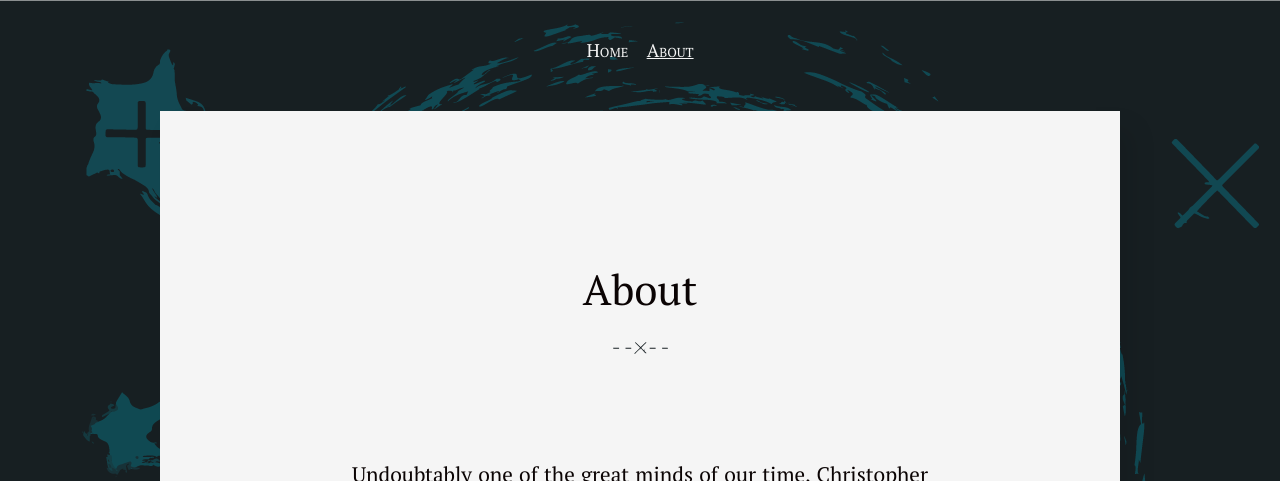
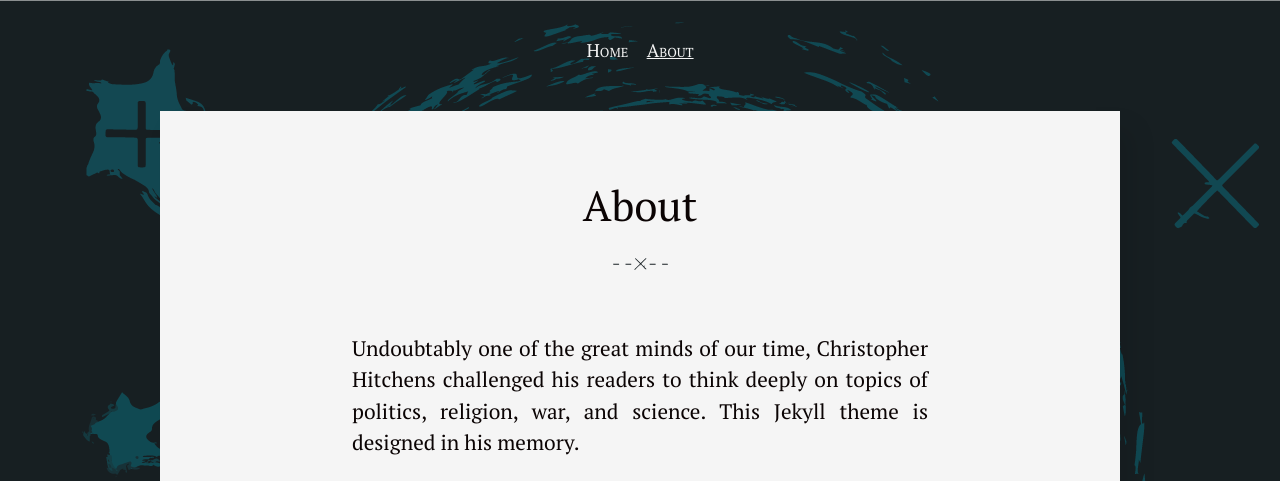
Before and after one commit to silvialohrmann/editorial, a Jekyll site: the page built from about.md, in a window 1280 px wide. Shown: the top 481 px of the page. Built offline with Jekyll 4.4.1, drawn with Linux system fonts in a browser that asks for light colours; grey boxes are pictures that could not be loaded.

Commit message:
Update _article.scss

```diff
--- a/_sass/_article.scss
+++ b/_sass/_article.scss
@@ -16,7 +16,7 @@
 .post > h1 {
   font-size: 2em;
   max-width: 48rem;
-  padding: 2em 1em;
+  padding: 0 1em 1em 1em;
   text-align: center;
 }
 
```
